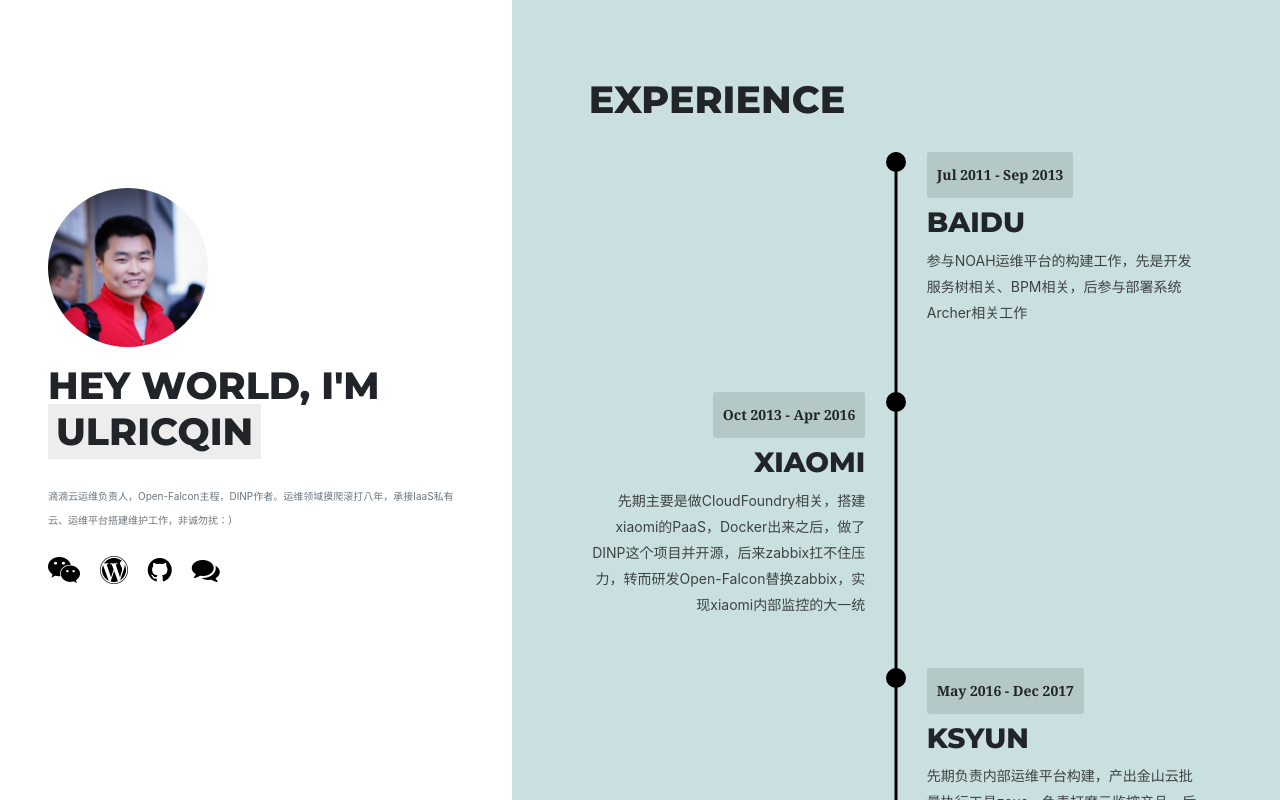
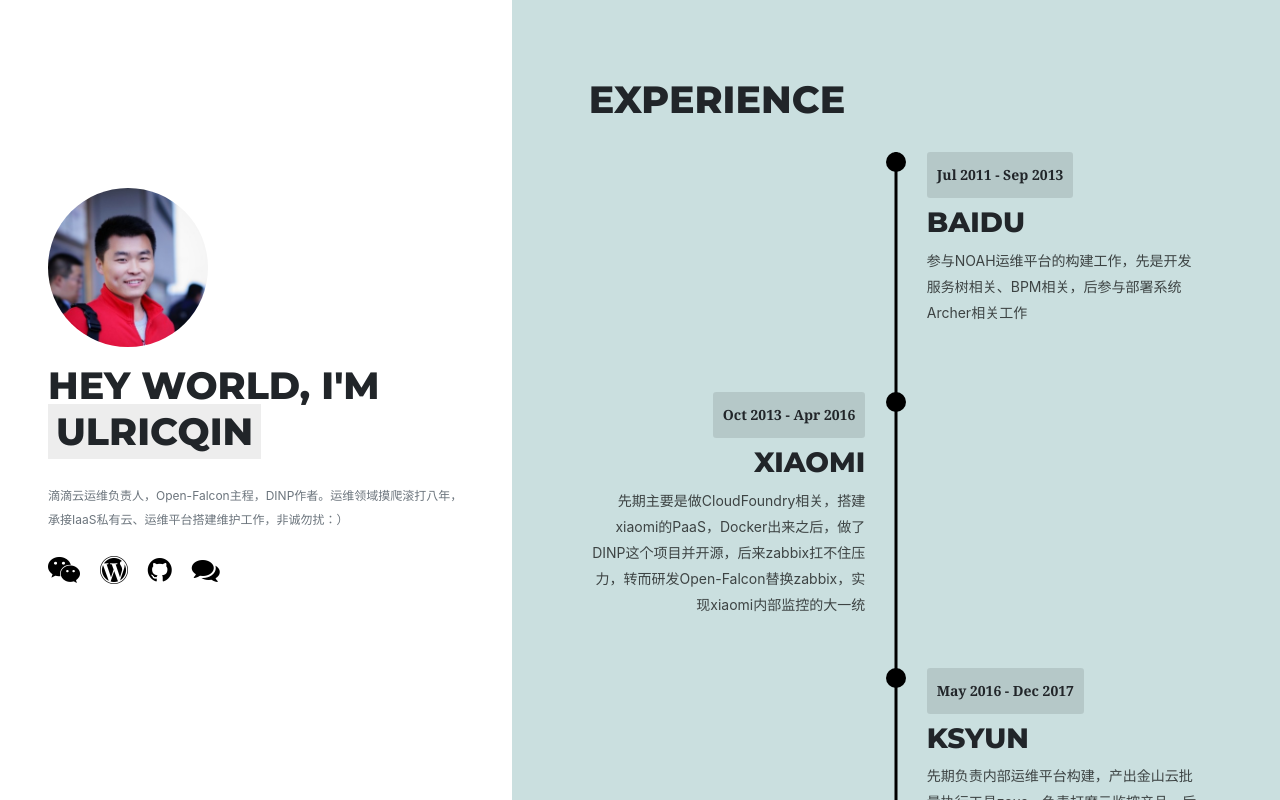
Before and after one commit to UlricQin/ulricqin.github.io, a plain HTML site: page index.html in a window 1280 px wide. Shown: the top 800 px of the page. Drawn offline with Linux system fonts and the light colour scheme.

Commit message:
code refactor

```diff
--- a/index.html
+++ b/index.html
@@ -25,7 +25,7 @@
         <div class="main-info">
             <img src="img/me.png" class="rounded-circle mb-3" width="160px">
             <h1 class="heading">hey world, i&#39;m <span class="highlight">ulricqin</span></h1>
-            <p class="text-muted" style="font-size: 10px; line-height: 24px;">滴滴云运维负责人，Open-Falcon主程，DINP作者。运维领域摸爬滚打八年，承接IaaS私有云、运维平台搭建维护工作，非诚勿扰：）</p>
+            <p class="text-muted" style="font-size: 12px; line-height: 24px;">滴滴云运维负责人，Open-Falcon主程，DINP作者。运维领域摸爬滚打八年，承接IaaS私有云、运维平台搭建维护工作，非诚勿扰：）</p>
             <div class="social my-4">
                 <a target="_blank" href="img/wechat.png">
 		          <i class="fa fa-wechat"></i>
```
